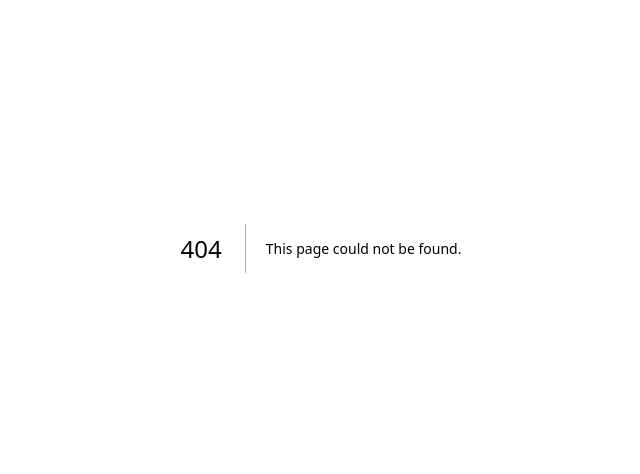
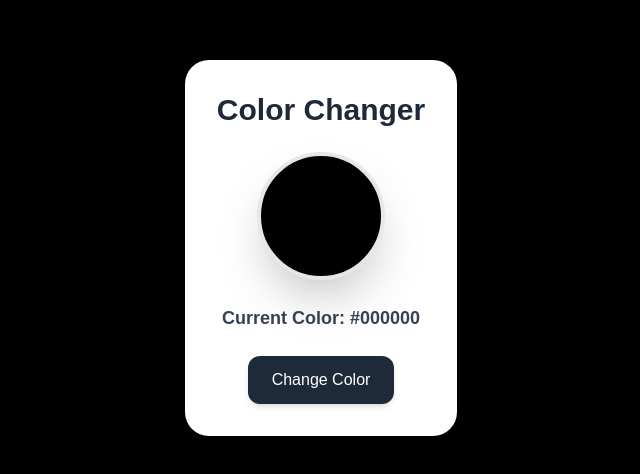
Before and after one commit to Jagat05/React_Masters, a Next.js app in the folder 03-usestate-masters/: page /colorchanger in a window 1280 px wide. Before the commit this address had no page. Shown: the part 152-626 px from the top of the page, without its empty margins (319-959 px from the left). Built offline with nearby package versions, Linux system fonts and the light colour scheme.

Commit message:
Feat : Color Changer app Using useSate

```diff
--- /dev/null
+++ b/03-usestate-masters/app/colorchanger/page.tsx
@@ -0,0 +1,40 @@
+"use client";
+import React, { useState } from "react";
+
+const ColorChanger = () => {
+  const [color, setColor] = useState("#000000");
+
+  const generateRandomColor = () => {
+    const randomColor = "#" + Math.floor(Math.random() * 16777215).toString(16);
+    setColor(randomColor);
+  };
+
+  return (
+    <div
+      className="min-h-screen flex flex-col items-center justify-center transition-colors duration-500"
+      style={{ backgroundColor: color }}
+    >
+      <div className="bg-white shadow-lg p-8 rounded-3xl flex flex-col items-center gap-6">
+        <h1 className="text-3xl font-bold text-gray-800">Color Changer</h1>
+
+        <div
+          className="h-32 w-32 rounded-full shadow-2xl border-4 border-gray-200"
+          style={{ backgroundColor: color }}
+        ></div>
+
+        <p className="text-gray-700 font-semibold text-lg">
+          Current Color: {color}
+        </p>
+
+        <button
+          onClick={generateRandomColor}
+          className="bg-gray-800 text-white px-6 py-3 rounded-xl shadow-md hover:bg-gray-900 transition-colors"
+        >
+          Change Color
+        </button>
+      </div>
+    </div>
+  );
+};
+
+export default ColorChanger;
```
